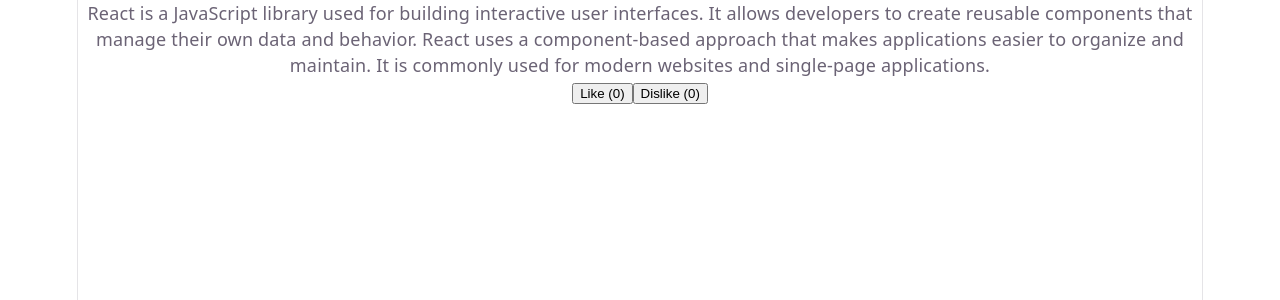
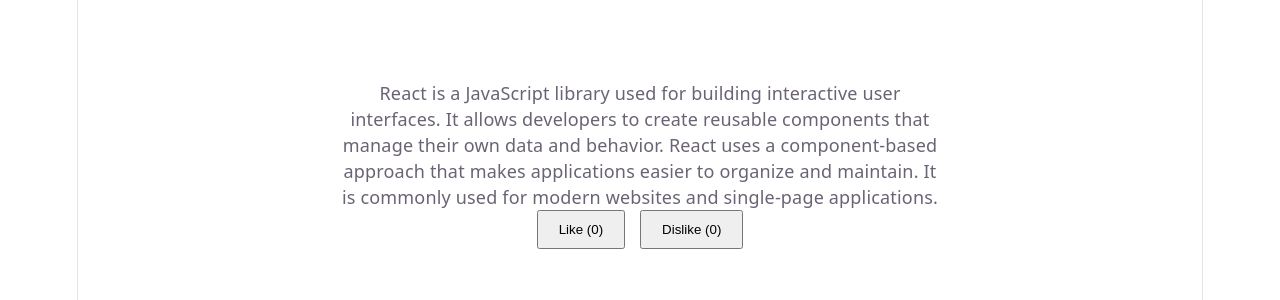
Before and after one commit to acekun12345/conference-expense-planner, a React (Vite) app: page / in a window 1280 px wide. Shown: the top 300 px of the page. Built offline with nearby package versions, Linux system fonts and the light colour scheme.

Commit message:
Add like and dislike functionality

```diff
--- a/src/ContentRating.jsx
+++ b/src/ContentRating.jsx
@@ -1,6 +1,28 @@
 import React, { Component } from 'react';
+import './ContentRating.css';
 
 class ContentRating extends Component {
+  constructor() {
+    super();
+
+    this.state = {
+      likes: 0,
+      dislikes: 0
+    };
+  }
+
+  handleLike = () => {
+    this.setState((prevState) => ({
+      likes: prevState.likes + 1
+    }));
+  };
+
+  handleDislike = () => {
+    this.setState((prevState) => ({
+      dislikes: prevState.dislikes + 1
+    }));
+  };
+
   render() {
     return (
       <div className="content-rating">
@@ -14,8 +36,13 @@
         </p>
 
         <div className="rating-buttons">
-          <button>Like (0)</button>
-          <button>Dislike (0)</button>
+          <button onClick={this.handleLike}>
+            Like ({this.state.likes})
+          </button>
+
+          <button onClick={this.handleDislike}>
+            Dislike ({this.state.dislikes})
+          </button>
         </div>
       </div>
     );
```
